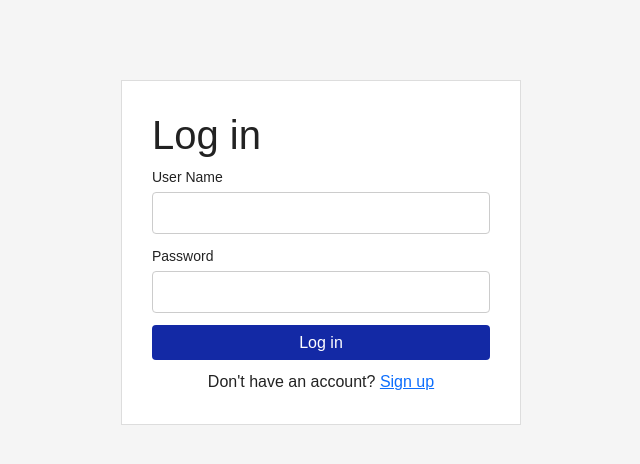
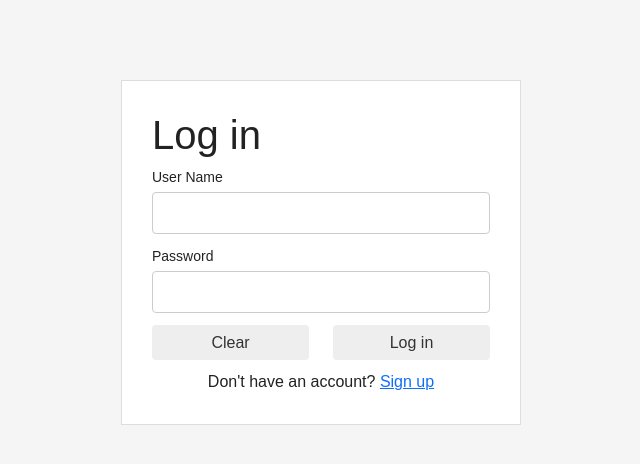
Before and after one commit to jcodeyh/hardware-rental-website, a React (Vite) app in the folder client/: page /login in a window 1280 px wide. Shown: the top 464 px of the page, without its empty margins (319-959 px from the left). Built offline with nearby package versions, Linux system fonts and the light colour scheme.

Commit message:
logic changes for login signup and some css

```diff
--- a/client/index.html
+++ b/client/index.html
@@ -4,7 +4,7 @@
     <meta charset="UTF-8" />
     <meta name="viewport" content="width=device-width, initial-scale=1.0" />
     <link rel="icon" type="image/png" href="./src/assets/hardware.png" />
-    <title>My App</title>
+    <title>Hardware Rental</title>
   </head>
   <body>
 <!--
--- a/client/src/index.css
+++ b/client/src/index.css
@@ -59,11 +59,11 @@ button {
 }
 
 button:hover {
-  background: #393333;
+  /* background: #393333; */
   cursor: pointer;
 }
 
-button.secondary {
+button.secondary, .btn-disabled {
   background: #eee;
   color: #333;
 }
@@ -83,3 +83,23 @@ button.secondary:hover {
   font-size: 14px;
   margin-top: 8px;
 }
+
+.Toastify__close-button {
+  position: absolute !important;
+  top: 8px;
+  right: 8px;
+  align-self: flex-start;
+}
+
+.Toastify__toast {
+  position: relative;
+}
+
+.btn-disabled {
+  background: #eee;
+  color: #333;
+}
+
+.btn-disabled :hover {
+  background: #ddd;
+}
--- a/client/src/main.jsx
+++ b/client/src/main.jsx
@@ -1,11 +1,12 @@
 import React from "react";
 import ReactDOM from "react-dom/client";
 import "bootstrap/dist/css/bootstrap.min.css";
+import { ToastContainer } from "react-toastify";
+import "react-toastify/dist/ReactToastify.css";
 import App from "./App.jsx";
 import "./index.css";
 
-import { ToastContainer } from "react-toastify";
-import "react-toastify/dist/ReactToastify.css";
+
 
 ReactDOM.createRoot(document.getElementById("root")).render(
      <>
@@ -13,7 +14,7 @@ ReactDOM.createRoot(document.getElementById("root")).render(
     <ToastContainer
       position="top-right"
       autoClose={5000}
-      closeButton:true
+      closeButton={true}
       style={{ zIndex: 9999 }}
     />
   </>
--- a/client/src/pages/login.jsx
+++ b/client/src/pages/login.jsx
@@ -9,32 +9,44 @@ export default function Login() {
   const [password, setPassword] = useState('')
   const [error, setError] = useState('')
   // const [loading, setLoading] = useState(false)
-
+  const navigate = useNavigate();
   async function handleSubmit(e) {
     e.preventDefault();
     let requestObject = {
-      "userName" : userName,
+      "username" : userName,
       "password" :password,
     }
+    // navigate('/landingPage')
     // setError("");
     try{
       let response = AuthService.login(requestObject)
-      localStorage.setItem("userName", response.userName)
+      localStorage.setItem("username", response.userName)
       toast.success("Login Functionality");
-      console.log("inside login function")
-
+      console.log("Logged in successfully")
+      if(response.statusCode == 200){
+        useNavigate('/landingPage')
+      }
+      else {
+        toast.error("Login failed with some other status-code")
+      }
     }
     catch (error) {
     console.log(error);
-    toast.error("Login failed.");
+    toast.error("Login failed");
   }
+  }
+
+  function clearForm (){
+    e.preventDefault();
+    setUserName('')
+    setPassword('')
   }
 
   return (
     <div>
       <div className="container">
       <h1>Log in</h1>
-      <form onSubmit={handleSubmit}>
+      <form>
         <div>
           <label htmlFor="userName">User Name</label>
           <input id="userName" value={userName} onChange={(e) => setUserName(e.target.value)}/>
@@ -47,7 +59,15 @@ export default function Login() {
 
         <div className="row">
           <div className="col-lg-12 full-width">
-            <button type="submit">Log in</button>
+            <div className="row">
+              <div className="col-lg-6">
+                <button className='secondary' onClick={clearForm}>Clear</button>
+              </div>
+
+              <div className="col-lg-6">
+                <button className={`${((userName == "") || (password == "") ) ? 'btn-disabled' : 'btn-primary'}`} disabled={((userName == "") || (password == "") )? true : false  } onClick={handleSubmit}>Log in</button>
+              </div>
+            </div>
           </div>
         </div>
       </form>
--- a/client/src/pages/signup.jsx
+++ b/client/src/pages/signup.jsx
@@ -6,17 +6,23 @@ export default function Signup() {
   const [password, setPassword] = useState('')
   const [confirmPassword, setConfirmPassword] = useState('')
   const navigate = useNavigate();
-  function submitSignUp(e) {
+  function handleSubmit(e) {
     e.preventDefault();
     toast.success("Sign-Up Functionality");
     navigate('/login')
+  }
+
+  function clearForm (){
+    e.preventDefault();
+    setUserName('')
+    setPassword('')
   }
 
   return (
     <div>
       <div className="container">
       <h1>Sign Up</h1>
-      <form onSubmit={submitSignUp}>
+      <form>
         <div>
           <label htmlFor="userName">User Name</label>
           <input id="userName" value={userName} placeholder='Enter User Name' onChange={(e) => setUserName(e.target.value)}/>
@@ -34,7 +40,15 @@ export default function Signup() {
 
         <div className="row">
           <div className="col-lg-12 full-width">
-            <button type="submit" disabled="">Sign Up</button>
+            <div className="row">
+              <div className="col-lg-6">
+                <button className='secondary' disabled onClick={clearForm}>Clear</button>
+              </div>
+
+              <div className="col-lg-6">
+                <button  disabled={((userName == "") || (password == "") || (confirmPassword == "") || (password != confirmPassword) )? true : false  } onClick={handleSubmit}>Log in</button>
+              </div>
+            </div>
           </div>
         </div>
       </form>
--- a/client/src/url.js
+++ b/client/src/url.js
@@ -1,6 +1,6 @@
 const URLs = {
-        "login"  : "/loginApi",
-        "signUp" :  "",
+        "login"  : "/login",
+        "signUp" :  "/signup",
 
     }
 
```
